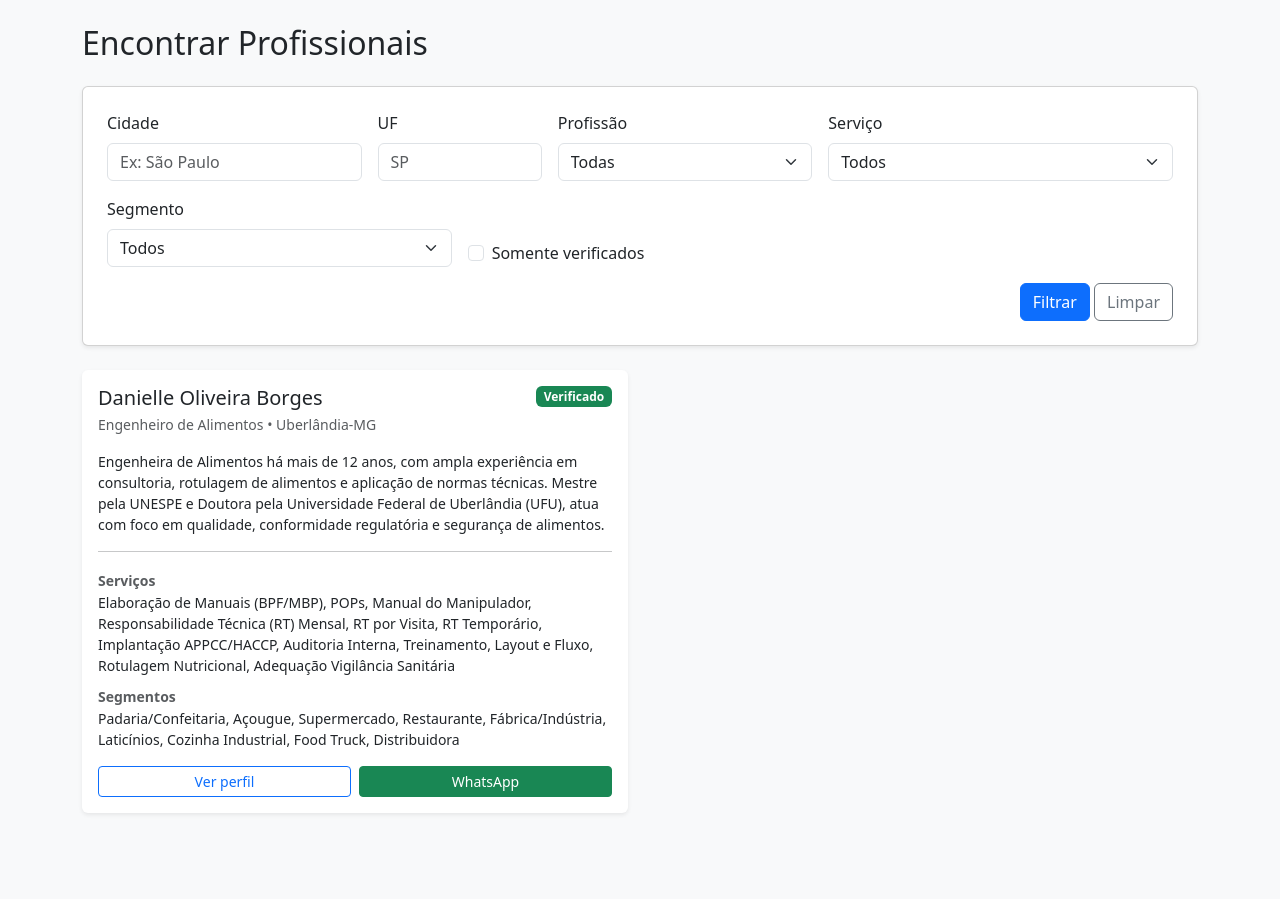
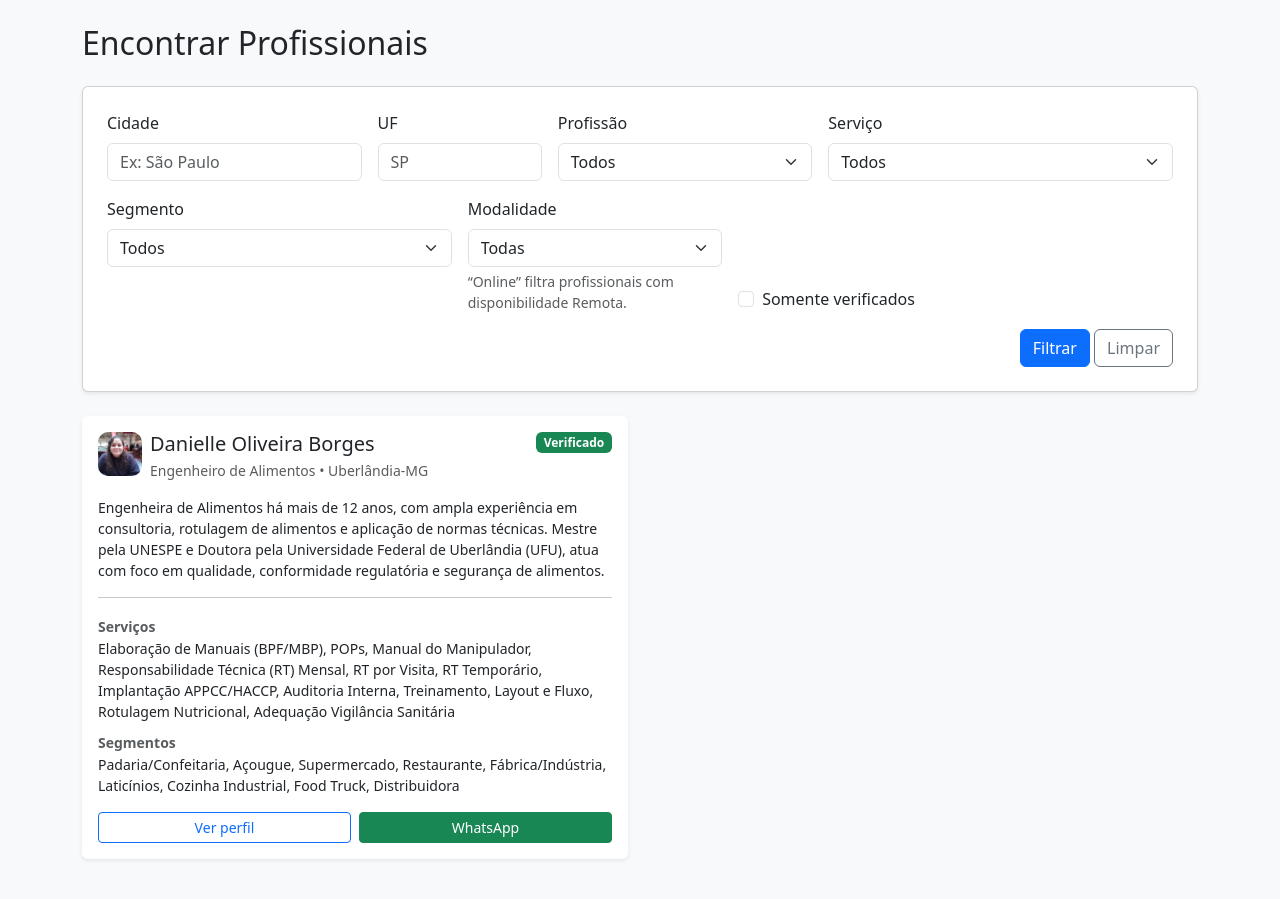
Before and after one commit to sabrinaandraderocha-cmyk/normax, a Flask app: page /search_professionals in a window 1280 px wide. Shown: the part 56-955 px from the top of the page. Before the commit the page ends 870 px from the top, so only its background shows below. Run offline with Flask 3, Linux system fonts and the light colour scheme.

Commit message:
Update search.html

```diff
--- a/templates/search.html
+++ b/templates/search.html
@@ -4,6 +4,7 @@
 
 <form action="{{ url_for('search_professionals') }}" method="GET" class="card p-4 mb-4 shadow-sm">
   <div class="row g-3">
+
     <div class="col-md-3">
       <label class="form-label">Cidade</label>
       <input type="text" name="city" class="form-control" placeholder="Ex: São Paulo" value="{{ q.get('city','') }}">
@@ -17,7 +18,7 @@
     <div class="col-md-3">
       <label class="form-label">Profissão</label>
       <select name="profession" class="form-select">
-        <option value="">Todas</option>
+        <option value="">Todos</option>
         {% for p in PROFESSIONS_LIST %}
           <option value="{{ p }}" {% if q.get('profession') == p %}selected{% endif %}>{{ p }}</option>
         {% endfor %}
@@ -44,7 +45,18 @@
       </select>
     </div>
 
-    <div class="col-md-4 d-flex align-items-end">
+    <div class="col-md-3">
+      <label class="form-label">Modalidade</label>
+      <select name="mode" class="form-select">
+        <option value="">Todas</option>
+        <option value="Remoto" {% if q.get('mode') == 'Remoto' %}selected{% endif %}>Online</option>
+        <option value="Presencial" {% if q.get('mode') == 'Presencial' %}selected{% endif %}>Presencial</option>
+        <option value="Híbrido" {% if q.get('mode') == 'Híbrido' %}selected{% endif %}>Híbrido</option>
+      </select>
+      <div class="form-text">“Online” filtra profissionais com disponibilidade Remota.</div>
+    </div>
+
+    <div class="col-md-3 d-flex align-items-end">
       <div class="form-check">
         <input class="form-check-input" type="checkbox" name="verified" value="1" id="verified"
                {% if q.get('verified') == '1' %}checked{% endif %}>
@@ -56,6 +68,7 @@
       <button type="submit" class="btn btn-primary">Filtrar</button>
       <a href="{{ url_for('search_professionals') }}" class="btn btn-outline-secondary">Limpar</a>
     </div>
+
   </div>
 </form>
 
@@ -64,14 +77,23 @@
     <div class="col-md-6 mb-3">
       <div class="card h-100 border-0 shadow-sm">
         <div class="card-body">
+
           <div class="d-flex justify-content-between align-items-start flex-wrap gap-2">
-            <div>
-              <h5 class="card-title mb-1">{{ prof.user.name }}</h5>
-              <div class="text-muted small">
-                {{ prof.profession or "Profissão não informada" }}
-                • {{ prof.city or "Cidade" }}{% if prof.state %}-{{ prof.state }}{% endif %}
+            <div class="d-flex gap-2 align-items-start">
+              {% if prof.profile_pic_url %}
+                <img src="{{ prof.profile_pic_url }}" alt="Foto"
+                     style="width:44px;height:44px;object-fit:cover;border-radius:10px;">
+              {% endif %}
+
+              <div>
+                <h5 class="card-title mb-1">{{ prof.user.name }}</h5>
+                <div class="text-muted small">
+                  {{ prof.profession or "Profissão não informada" }}
+                  • {{ prof.city or "Cidade" }}{% if prof.state %}-{{ prof.state }}{% endif %}
+                </div>
               </div>
             </div>
+
             {% if prof.is_verified %}
               <span class="badge text-bg-success">Verificado</span>
             {% endif %}
@@ -94,15 +116,19 @@
           </div>
 
           <div class="d-flex gap-2">
-            <a href="{{ url_for('professional_detail', profile_id=prof.id) }}" class="btn btn-outline-primary btn-sm w-100">
+            <a href="{{ url_for('professional_detail', profile_id=prof.id) }}"
+               class="btn btn-outline-primary btn-sm w-100">
               Ver perfil
             </a>
+
             {% if prof.whatsapp_url %}
-              <a href="{{ prof.whatsapp_url }}" target="_blank" rel="noopener" class="btn btn-success btn-sm w-100">
+              <a href="{{ prof.whatsapp_url }}" target="_blank" rel="noopener"
+                 class="btn btn-success btn-sm w-100">
                 WhatsApp
               </a>
             {% endif %}
           </div>
+
         </div>
       </div>
     </div>
```
